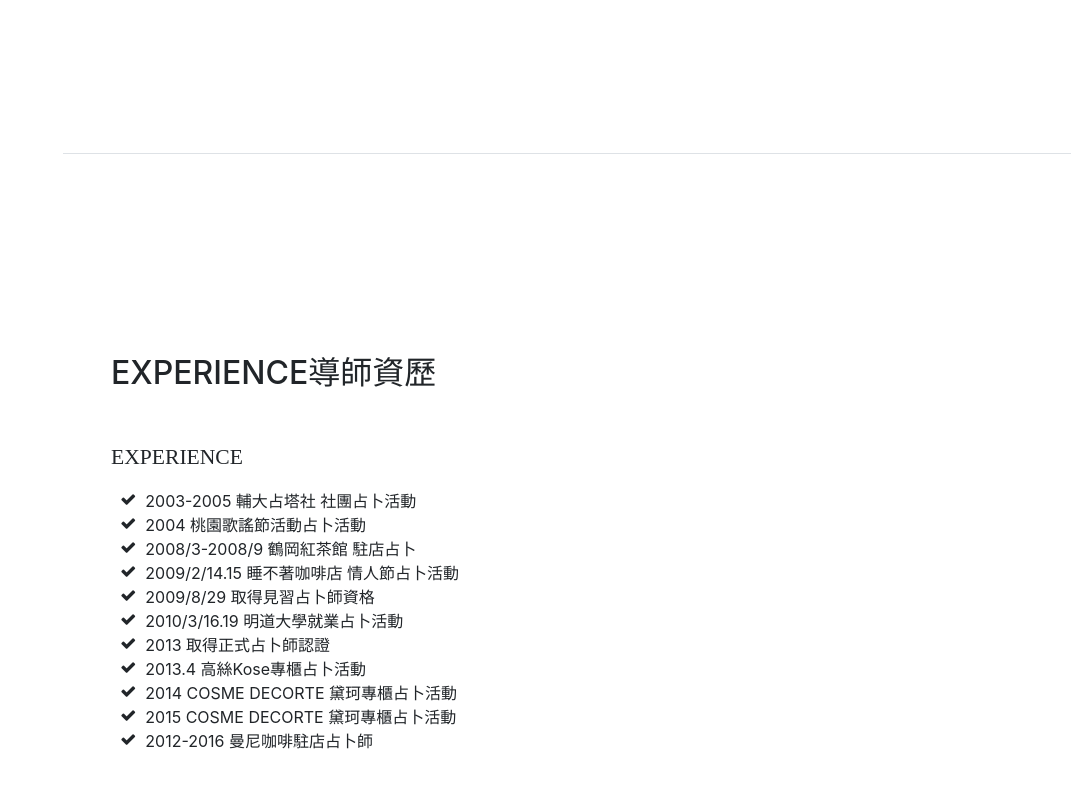
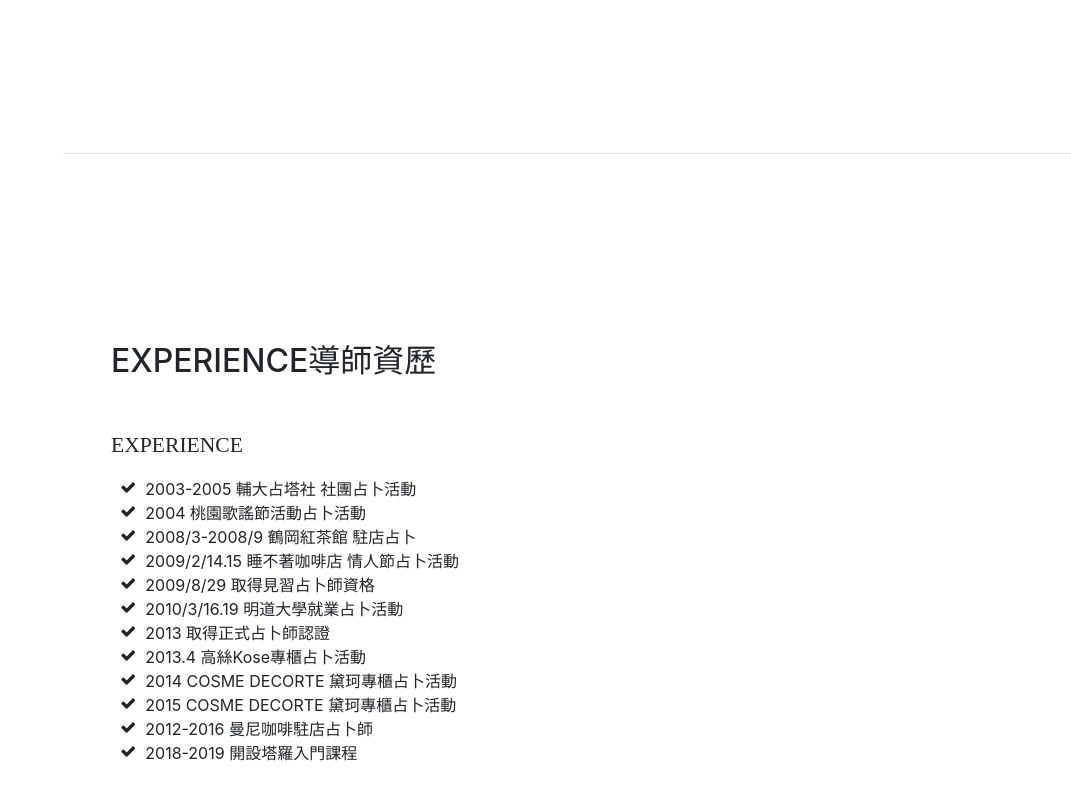
Before and after one commit to NatasaLin/tarot, a website with bundled scripts: page index.html in a window 1280 px wide. Shown: the part 2987-3787 px from the top of the page, without its empty margins (209-1280 px from the left). Built offline with nearby package versions, Linux system fonts and the light colour scheme; a web font is replaced by a local one.

Commit message:
add a new resume

```diff
--- a/index.html
+++ b/index.html
@@ -308,6 +308,9 @@
             <li>
               <i class="fa-li fa fa-check"></i>
               2012-2016 曼尼咖啡駐店占卜師</li>
+            <li>
+              <i class="fa-li fa fa-check"></i>
+              2018-2019 開設塔羅入門課程</li>
           </ul>
         </div>
       </section>
```
